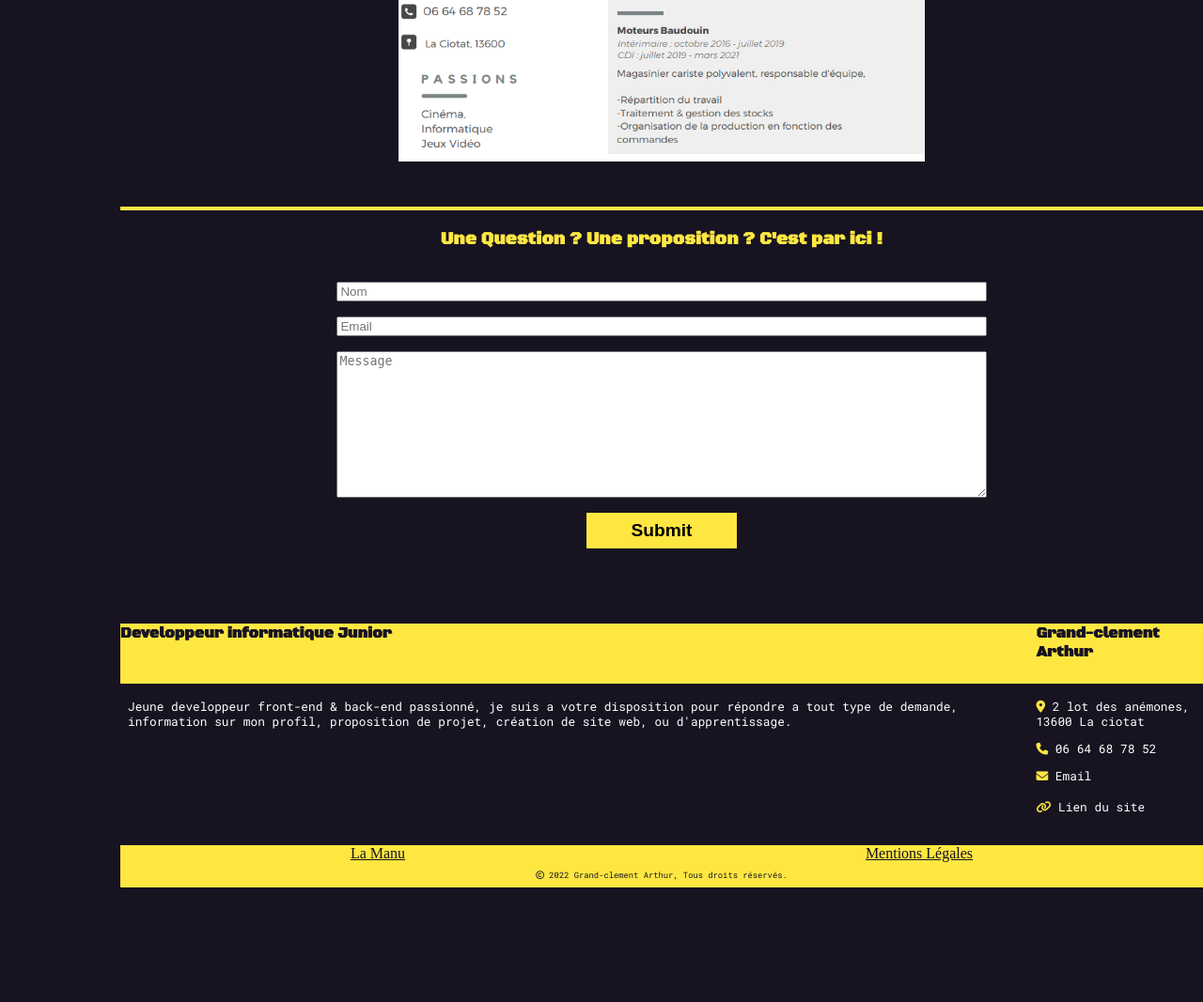
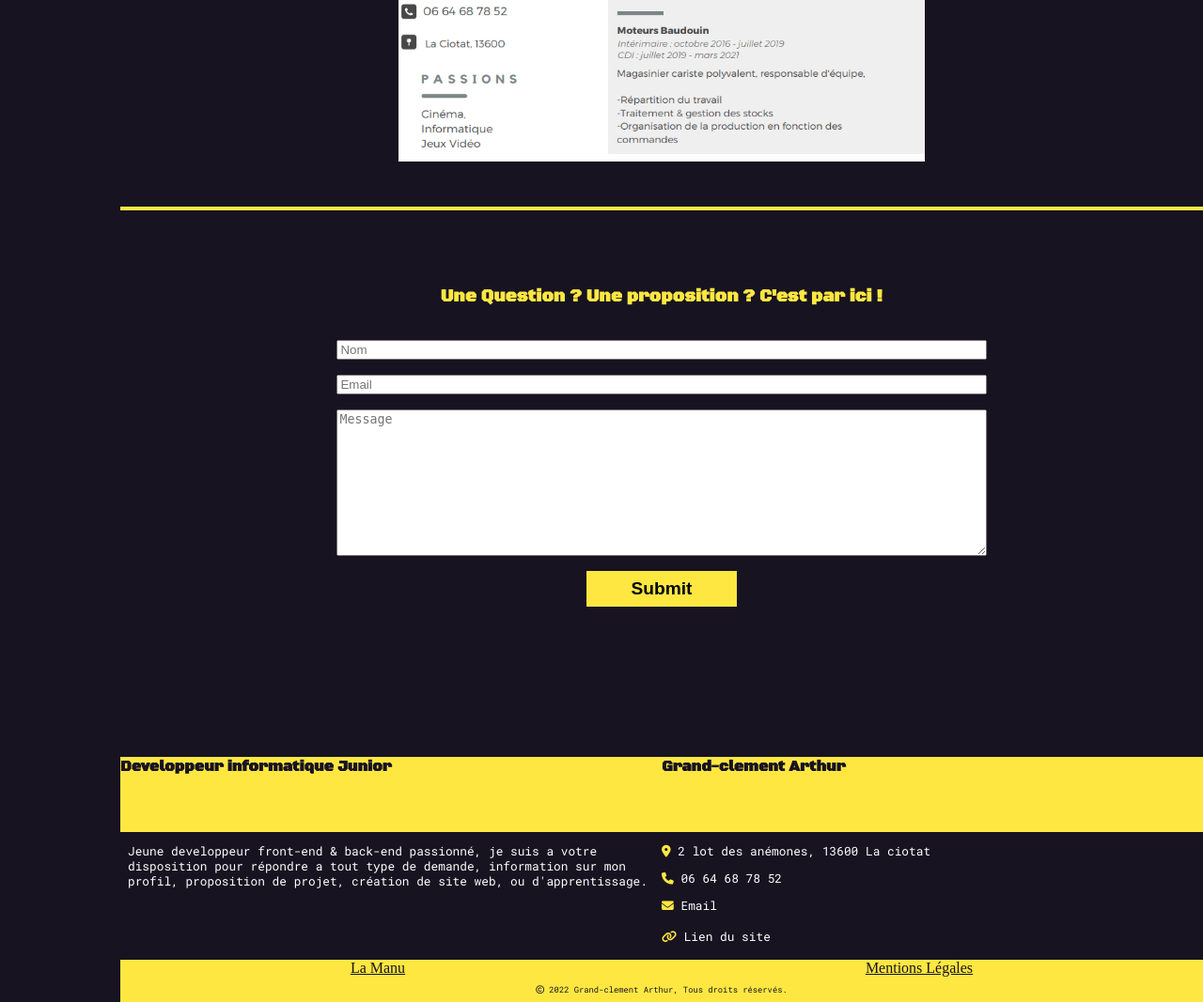
Before and after one commit to Arthurgdct/Arthur, a PHP site: page / in a window 1280 px wide. Shown: the part 3960-5027 px from the top of the page at 94% size. Before the commit the page ends 4905 px from the top, so only its background shows below. Run offline with PHP 8.4, Linux system fonts and the light colour scheme; some libraries are stand-ins or nearby versions; some web fonts are replaced.

Commit message:
Réorganisation du footer & création des fonctionnalités du bouton refresh de l'accueil

```diff
--- a/assets/css/styles.css
+++ b/assets/css/styles.css
@@ -321,6 +321,7 @@ header {
 }
 
 #launchsentence {
+    margin-top: 5rem;
     margin-left: 2rem;
     margin-right: 2rem;
 }
@@ -341,6 +342,7 @@ header {
 }
 
 #sendbtn {
+    margin-bottom: 5rem;
     padding: 0.5rem;
     margin-left: auto;
     margin-right: auto;
@@ -380,13 +382,6 @@ footer {
     font-size: 0.8rem;
 }
 
-#footercontainer {
-    margin-bottom: 1rem;
-    display: flex;
-    flex-direction: row;
-    justify-content: space-around;
-}
-
 #linkwebsite {
     text-decoration: none;
 }
@@ -402,6 +397,17 @@ footer {
 
 #footerdesc {
     margin-left: 0.5rem;
+}
+#footercontent{
+    display: flex;
+    flex-direction: row;
+}
+#footertitle{
+    display: flex;
+    flex-direction: row;
+}
+#minidesc{
+    width: 50%;
 }
 
 h4 {
--- a/index.html
+++ b/index.html
@@ -15,6 +15,7 @@
         href="https://fonts.googleapis.com/css2?family=Black+Ops+One&family=Emblema+One&family=Roboto+Mono&display=swap"
         rel="stylesheet">
     <script src="https://kit.fontawesome.com/72e8ccb00a.js" crossorigin="anonymous"></script>
+
 </head>
 
 <body>
@@ -46,8 +47,10 @@
             <div id="lastnamecontainer" class="bg-y">
                 <h2 id="lastnameTitle" class="txt-b emblema">Grand-clement</h2>
             </div>
+            <div id="sentencecontainer">
                 <p id="sentence" class="txt-y emblema">Est à la recherche d'un apprentissage</p>
-            <p id="refresh"><i class="fa-solid fa-rotate-right txt-y"></i></p>
+            </div>
+            <p id="refresh"><i id="arrow" class="fa-solid fa-rotate-right txt-y"></i></p>
         </section>
 
         <section id="containerImgPresentation">
@@ -166,19 +169,29 @@
     <footer>
         <div id="footercontainer">
             <div>
-                <h4 class="footertitle txt-b bg-y blackops">Developpeur informatique Junior</h4>
-                <p id="footerdesc" class="pfooter txt-w roboto">Jeune developpeur front-end & back-end passionné, je
+                <div id="footertitle" class="bg-y">
+                    <h4 class="footertitle txt-b blackops">Developpeur informatique Junior</h4>
+                    <h4 class="footertitle txt-b blackops">Grand-clement Arthur</h4>
+                </div>
+                <div id="footercontent">
+                    <div id="minidesc">
+                        <p id="footerdesc" class="pfooter txt-w roboto">Jeune developpeur front-end & back-end
+                            passionné, je
                             suis a votre disposition pour répondre a tout type de demande, information sur mon profil,
                             proposition de projet, création de site web, ou d'apprentissage.</p>
                     </div>
                     <div>
-                <h4 class="footertitle txt-b bg-y blackops">Grand-clement Arthur</h4>
-                <p class="pfooter txt-w roboto"><i class="txt-y fa-solid fa-location-dot"></i> 2 lot des anémones, 13600
+                        <p class="pfooter txt-w roboto"><i class="txt-y fa-solid fa-location-dot"></i> 2 lot des
+                            anémones,
+                            13600
                             La ciotat</p>
                         <p class="pfooter txt-w roboto"><i class="txt-y fa-solid fa-phone"></i> 06 64 68 78 52</p>
                         <p class="pfooter txt-w roboto"><i class="txt-y fa-sharp fa-solid fa-envelope"></i> Email</p>
-                <p><a id="linkwebsite" href="" class="pfooter txt-w roboto"><i class="txt-y fa-solid fa-link"></i> Lien
+                        <p><a id="linkwebsite" href="" class="pfooter txt-w roboto"><i
+                                    class="txt-y fa-solid fa-link"></i>
+                                Lien
                                 du site</a></p>
+                    </div>
                 </div>
             </div>
             <div id="linkfooter" class="bg-y txt-b">
@@ -190,6 +203,7 @@
                     Arthur, Tous droits réservés.</p>
             </div>
     </footer>
+    <script src="assets/js/script.js"></script>
 </body>
 
 </html>
```
Also changed, not shown: assets/js/script.js (+45 -0 lines). Lines whose indentation alone changed are shown as unchanged.
